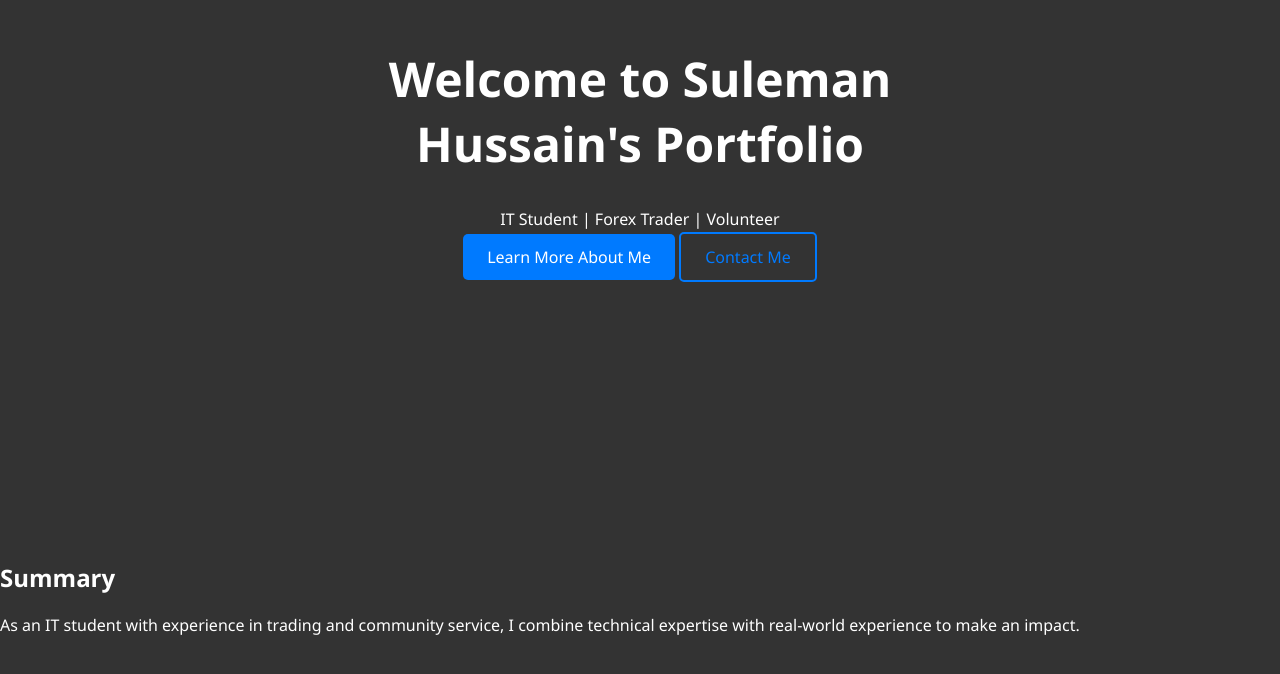
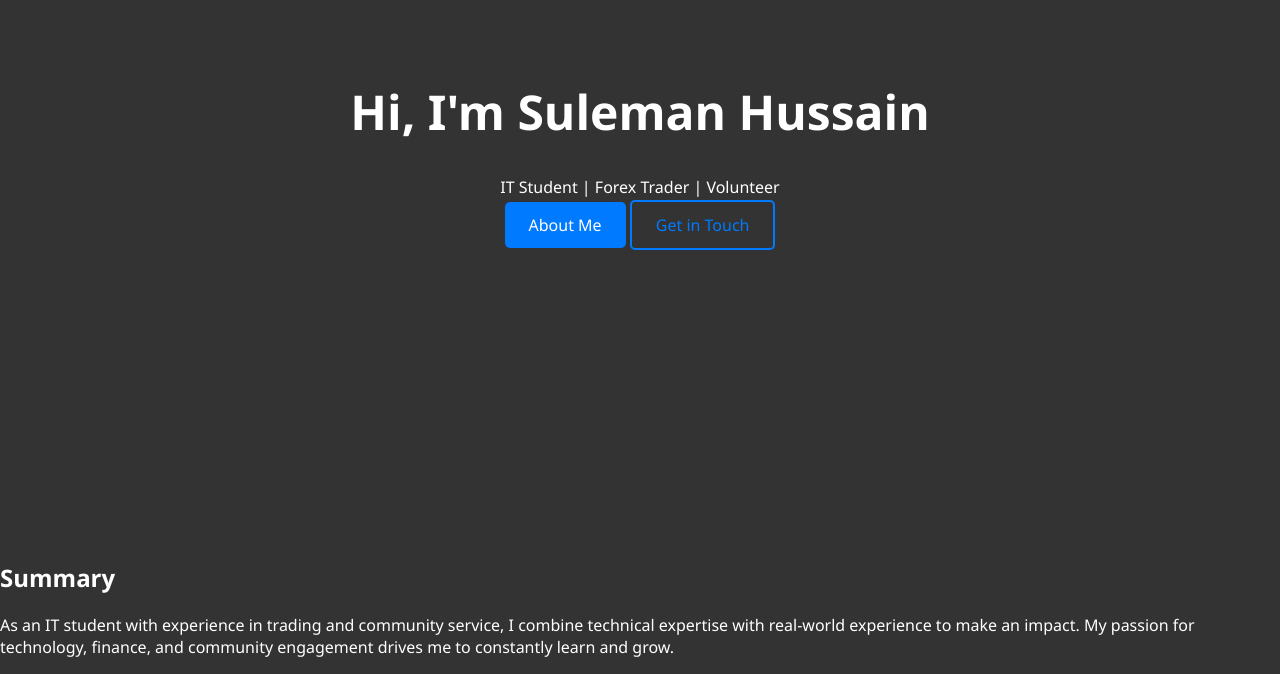
Before and after one commit to xsulemxn/My-Website, a plain HTML site: page index.html in a window 1280 px wide. Shown: the part 259-933 px from the top of the page. Before the commit the page ends 911 px from the top, so only its background shows below. Drawn offline with Linux system fonts and the light colour scheme.

Commit message:
index.html

```diff
--- a/index.html
+++ b/index.html
@@ -8,17 +8,19 @@
     <link rel="stylesheet" href="styles.css">
 </head>
 <body>
-    <header class="hero" style="background-image: url('images/hero-bg.jpg');">
+    <header class="hero">
         <div class="hero-content">
-            <h1>Welcome to Suleman Hussain's Portfolio</h1>
+            <h1>Hi, I'm Suleman Hussain</h1>
             <p class="intro">IT Student | Forex Trader | Volunteer</p>
-            <a href="about.html" class="cta">Learn More About Me</a>
-            <a href="contact.html" class="cta secondary">Contact Me</a>
+            <div class="cta-container">
+                <a href="about.html" class="cta">About Me</a>
+                <a href="contact.html" class="cta secondary">Get in Touch</a>
+            </div>
         </div>
     </header>
     <section id="summary">
         <h2>Summary</h2>
-        <p>As an IT student with experience in trading and community service, I combine technical expertise with real-world experience to make an impact.</p>
+        <p>As an IT student with experience in trading and community service, I combine technical expertise with real-world experience to make an impact. My passion for technology, finance, and community engagement drives me to constantly learn and grow.</p>
     </section>
 </body>
 </html>
```
